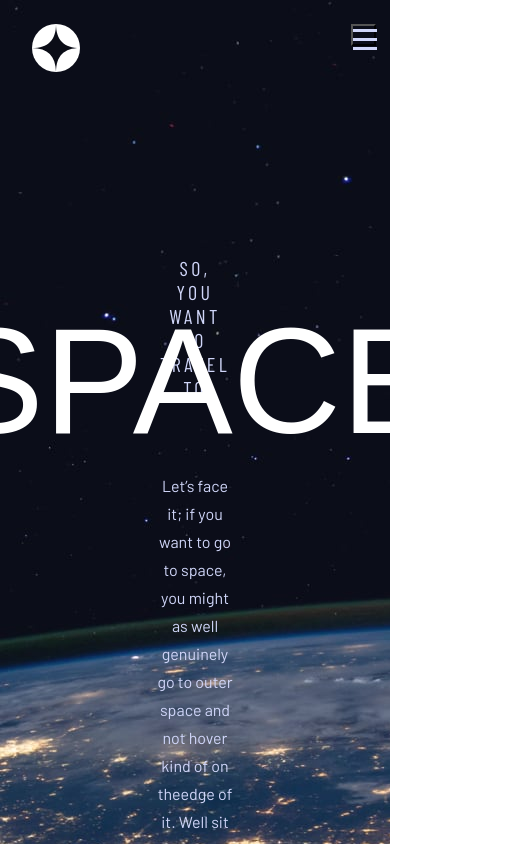
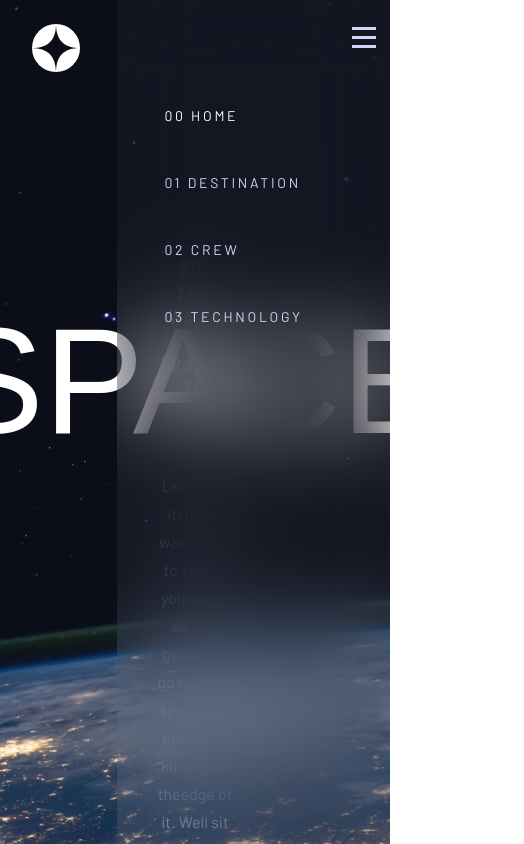
Before and after one commit to mohadese-nm/space-tourism-website, a Vue app: page / in a window 390 px wide. Shown: the top 844 px of the page, 524 px wide, since content can reach past the window. Built offline with nearby package versions, Linux system fonts and the light colour scheme; a web font is replaced by a local one.

Commit message:
transform nav blur to translatex100 and create nav visible variable and default value false

```diff
--- a/src/App.vue
+++ b/src/App.vue
@@ -11,7 +11,11 @@
 </script>
 
 <style lang="scss">
-.content{
-  width: 100%;
-}
+ body{
+  overflow: hidden;
+    .content{
+      width: 100%;
+  }
+ }
+
 </style>
--- a/src/views/navigationBar.vue
+++ b/src/views/navigationBar.vue
@@ -66,9 +66,14 @@
 </template>
 
 <script>
-
     export default{
-    name: 'navigationBar'
+    name: 'navigationBar',
+    data()
+    {
+        return {
+            navVisible: false
+        }
+    }
     }
 </script>
 
@@ -213,12 +218,15 @@
         }
         .burger{
             display: block;
+            z-index: 10;
             cursor: pointer;
+            border: none;
             position: absolute;
             left: 90vw;
             top: 24px;
         }
         .close{
+            z-index: 10;
             display: none;
             cursor: pointer;
             position: absolute;
@@ -228,7 +236,7 @@
         .nav-blur{
             max-width: 70%;
             height: 100vh;
-            display: none;
+            //transform: translateX(100%);
             .nav-links{
                 .links-row{
                     display: flex;
```
